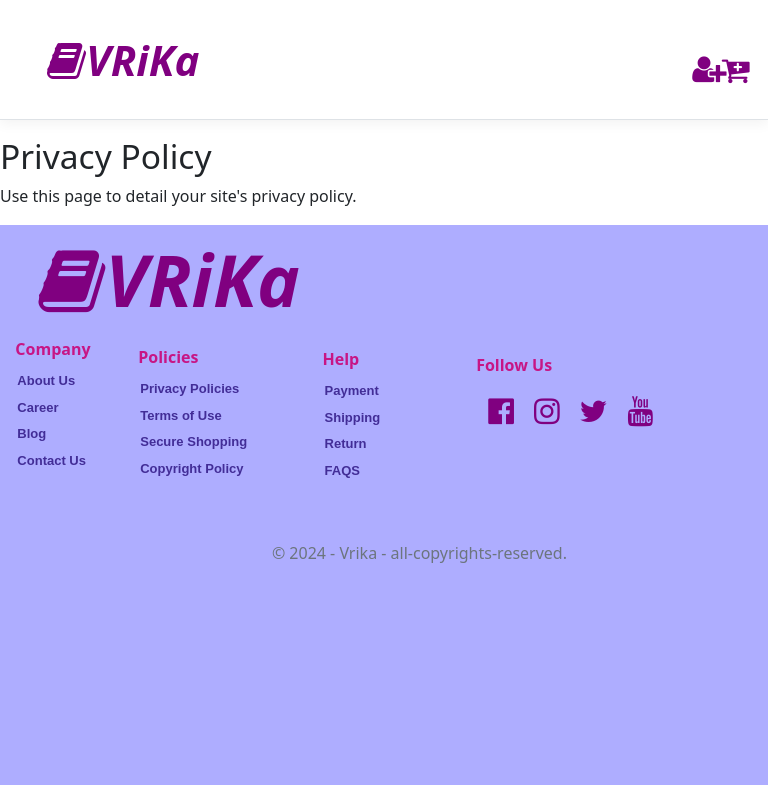
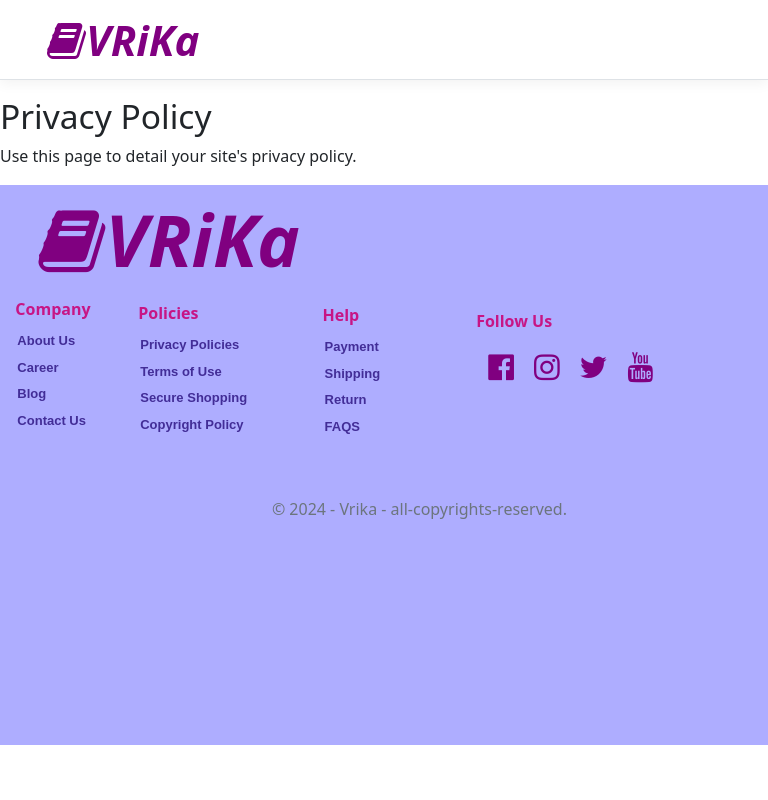
Before and after one commit to sahilsx/Vrika, an ASP.NET Core app: page /Home/Privacy in a window 768 px wide. Run offline with ASP.NET Core 8, Linux system fonts and the light colour scheme; style sheets or scripts are compiled from the project's sources; some libraries are stand-ins or nearby versions.

Commit message:
responsive commit

```diff
--- a/Vrika/Views/Shared/_Layout.cshtml
+++ b/Vrika/Views/Shared/_Layout.cshtml
@@ -21,33 +21,23 @@
 
 </head>
 <body>
-    <header >
+    <header>
         <nav class="navbar navbar-expand-sm navbar-toggleable-sm  border-bottom box-shadow mb-3">
             <div class="container-fluid">
 
                 <a class="title" asp-area="" asp-controller="Home" asp-action="Index"> <i class="fa fa-book" aria-hidden="true"></i>VRiKa</a>
-                <button class="navbar-toggler" type="button" data-bs-toggle="collapse" data-bs-target=".navbar-collapse" aria-controls="navbarSupportedContent"
-                        aria-expanded="false" aria-label="Toggle navigation">
-                    <span class="navbar-toggler-icon"></span>
+                <button class="navbar-toggler" type="button" data-bs-toggle="collapse" data-bs-target="#navbarContent" aria-controls="navbarContent" aria-expanded="false" aria-label="Toggle navigation">
+                    <span class="navbar-toggler-icon"><i class="fa fa-bars" aria-hidden="true"></i></span>
                 </button>
-                <div class="navbar-collapse collapse d-sm-inline-flex justify-content-between">
                 <ul class="navbar-nav flex-grow-1">
-                        <form action="" method="post">
+                        <form class="form" action="" method="post">
                             <input class="search" type="search" placeholder="search books | Authors" required>
                             <br>
                             <button class="btn-search" type="submit"><i class="fa fa-search" aria-hidden="true"></i> </button>
                         </form>
-
-
-
                <div class="d-flex align-items-center">
-
-
-                            @if (signInManager.IsSignedIn(User))
-                            {
+                   @if (signInManager.IsSignedIn(User)){
                      <div class="me-3 nsp ">
-
-
                            <li class="nav-item lmn dropdown">
                             <a class="nav-link dropdown-toggle" href="#" id="navbarDropdown" role="button" data-bs-toggle="dropdown" aria-expanded="false">
                                 <img class="pr" src="~/css/man_4140048.png" alt="Avatar">    @User?.Identity?.Name
@@ -58,56 +48,61 @@
 
                                 <li><a class="dropdown-item" asp-area="" asp-controller="Ship" asp-action="Order"><i class="fa fa-truck" aria-hidden="true"></i> My Orders</a></li>
                                 <li>
-                                <a class="dropdown-item" asp-area="" asp-controller="Register" asp-action="Logout"> <i class="fa fa-shopping-bag" aria-hidden="true"></i> My Wishlist</a></li>
+                                    <a class="dropdown-item" asp-area="" asp-controller="Register" asp-action="Logout"> <i class="fa fa-shopping-bag" aria-hidden="true"></i> My Wishlist</a>
+                                </li>
                                 <li><a class="dropdown-item" asp-area="" asp-controller="Register" asp-action="Logout"><i class="fa fa-sign-out" aria-hidden="true"></i>       logout</a></li>
-
-
                             </ul>
                              </li>
-
                      </div>
-
-                    <div class="dp">
-                        <button class="dropbtn"><i class="fa fa-bars" aria-hidden="true"></i></button>
-                        <div class="dropdown-content">
-                            <a class="dropdown-item" asp-area="" asp-controller="Register" asp-action="Profile"><i class="fa fa-address-book" aria-hidden="true"></i>  Account Details</a>
-                            <a class="dropdown-item" asp-area="" asp-controller="Register" asp-action="Logout"><i class="fa fa-truck" aria-hidden="true"></i> My Orders</a>
-                            <a class="dropdown-item" asp-area="" asp-controller="Register" asp-action="Logout"><i class="fa fa-sign-out" aria-hidden="true"></i>       logout</a>
-                        </div>
-                    </div>
-
-
-
-
                    }
-
+                      else {
+                    <li class="nav-item loogin">
+                        <a class="navs" asp-area="" asp-controller="Register" asp-action="Login"><i class="fa fa-user-plus" aria-hidden="true"></i></a>
+                    </li> }
+            <div class="collapse navbar-collapse wowzah " id="navbarContent">
+                            @if (signInManager.IsSignedIn(User))
+                            {
+                    <ul class="buaj">
+                        <li class="">
+                            <a class="" asp-area="" asp-controller="Register" asp-action="Profile"><i class="fa fa-address-book" aria-hidden="true"></i> Account Details</a>
+                        </li>
+                        <li class="">
+                            <a class="" asp-area="" asp-controller="Register" asp-action="Logout"><i class="fa fa-plus-square" aria-hidden="true"></i> My Booklist</a>
+                        </li>
+                        <li class="">
+                            <a class="" asp-area="" asp-controller="Ship" asp-action="Order"><i class="fa fa-truck" aria-hidden="true"></i> My Orders</a>
+                        </li>
+                        <li class="">
+                            <a class="" asp-area="" asp-controller="Register" asp-action="Logout"><i class="fa fa-shopping-bag" aria-hidden="true"></i> My Wishlist</a>
+                        </li>
+                        <li class="">
+                            <a class="" asp-area="" asp-controller="Register" asp-action="Logout"><i class="fa fa-sign-out" aria-hidden="true"></i> Logout</a>
+                        </li>
+                    </ul>
+                            }
                             else
                             {
-                            <li class="nav-item">
-                                <a class="navs" asp-area="" asp-controller="Register" asp-action="Login"><i class="fa fa-user-plus" aria-hidden="true"></i></a>
+                    <ul class="">
+                        <li class="login">
+                            <a class="" asp-area="" asp-controller="Register" asp-action="Login"><i class="fa fa-user-plus" aria-hidden="true"></i> Login</a>
                         </li>
-
+                    </ul>
                             }
-
             </div>
-
-
-                        @if (signInManager.IsSignedIn(User))
+              @if (signInManager.IsSignedIn(User)){
+                  if (User.IsInRole("Admin"))
                             {
-                        if(User.IsInRole("Admin"))
-                        {
-
                     <a class="btn btn-primary lmn" asp-area="" asp-controller="Home" asp-action="Admin">ADMIN</a>
-
-
                   }
 
 
               }
-                        else
-                        {
+              else{ }
 
-                        }
+            <p class="panel"> | </p>
+            <li class="nav-item cart">
+                <a class="navs1  " asp-area="" asp-controller="" asp-action=""><i class="fa fa-cart-plus" aria-hidden="true"></i></a>
+            </li>
 
 
 
@@ -118,11 +113,6 @@
 
 
 
-                        <p class="panel"> | </p>
-                        <li class="nav-item">
-                            <a class="navs1" asp-area="" asp-controller="" asp-action=""><i class="fa fa-cart-plus" aria-hidden="true" ></i></a>
-                        </li>
-
 
 
 
@@ -351,41 +332,40 @@
     /* Dropdown container */
 
 
-    /*TOP NAVBAR*/
-    .navbar{
+    /TOP NAVBAR/
+    .navbar {
         background-color: white;
-        height:15vh;
+        height: 15vh;
+    }
 
-      }
-      header{
+    header {
         /*position: sticky;
                 top: 0;*/
-
     }
 
 
 
-    .title{
-        color:purple;
-        font-style:italic;
-        font-weight:900;
-        font-size:42px;
-        margin-top:0px;
-        text-decoration:none;
-        margin-left:35px;
+    .title {
+        color: purple;
+        font-style: italic;
+        font-weight: 900;
+        font-size: 42px;
+        margin-top: 0px;
+        text-decoration: none;
+        margin-left: 35px;
     }
 
 
 
 
     .navs {
-        position:absolute;
-        display:flex;
-        float:right;
-        right:5.4%;
-        text-decoration:none;
+        position: absolute;
+        display: flex;
+        float: right;
+        right: 5.4%;
+        text-decoration: none;
         font-family: 'Franklin Gothic Medium', 'Arial Narrow', Arial, sans-serif;
-        font-size:30px;
+        font-size: 30px;
         margin-top: -6px;
         color: purple;
     }
@@ -398,18 +378,24 @@
         text-decoration: none;
         font-family: 'Franklin Gothic Medium', 'Arial Narrow', Arial, sans-serif;
         font-size: 30px;
-        margin-top: 7px;
-        color:purple;
+        margin-top: 0px;
+        color: purple;
     }
 
+    .navbar-toggler {
+        position:absolute;
+        color: blue;
+        font-size: 2.5rem;
+        top: 15px;
+        right:5%;
+    }
 
-
-    .panel{
-    position:absolute;
-    right:4.7%;
-    color:cadetblue;
-    font-size:x-large;
-
+    .panel {
+        position: absolute;
+        right: 4.7%;
+        top:30px;
+        color: cadetblue;
+        font-size: x-large;
     }
 
     /* Dropdown container */
@@ -568,32 +519,25 @@
         display: inline-block;
         text-decoration: none;
         width: 120px;
-        margin:3px -30px;
-        font-weight:700;
-
-
-    }
-    .company{
-        margin-top:10px;
-
-
-
+        margin: 3px -30px;
+        font-weight: 700;
     }
 
-    .company li{
+    .company {
+        margin-top: 10px;
+    }
+
+        .company li {
             list-style-type: none;
+        }
 
-    }
-    .foot{
-   margin-left:2%;
-
-
-
+    .foot {
+        margin-left: 2%;
     }
 
     .foot2 {
         margin-left: 18%;
-       margin-top:-152px
+        margin-top: -152px
     }
 
     .foot3 {
--- a/Vrika/wwwroot/css/site.css
+++ b/Vrika/wwwroot/css/site.css
@@ -20,260 +20,33 @@
 body {
   margin-bottom: 60px;
 }
-@media screen and (max-width: 1100px) {
-    .dropdown{
-        display:none
+
+@media (min-width: 768px) {
+
+    .login {
+        display: none;
     }
-    .search{
-        display:none;
+    .buaj{
+        display: none;
+    }
+}
 
+
+@media (max-width: 1260px) {
+    .form{
+        display: none;
     }
-    .btn-search {
+    .loogin {
+        display: none;
+    }
+    .cart{
         display: none;
     }
     .panel {
         display: none;
     }
-
-}
-@media screen and (max-width: 900px) {
-
-    .navbar1 ul li a {
-        display:none;
-    }
-    .navbar1 ul li {
-        display: none;
-    }
-    .navbar1 ul {
+    .nsp {
         display: none;
     }
 
-
-
 }
-@media screen and (max-width: 920px) {
-    .middle {
-        display:none;
-    }
-
-
-
-
-}
-@media screen and (max-width: 950px) {
-    .ofx {
-
-        width: 98%;
-
-
-    }
-        .ofx a {
-
-
-        }
-        .ofx h1 {
-
-        }
-    .container a {
-        font-size: 7px;
-        font-weight: 300;
-    }
-    .offers{
-        width:80%;
-
-
-
-
-    }
-
-
-}
-@media all and (max-width: 920px) {
-  .ftr{
-
-
-
-  }
-    .hd {
-        margin-top: 10px
-    }
-  .foot{
-   margin-bottom:20px;
-
-
-
-  }
-
-
-    .company {
-       display:block;
-
-    }
-
-
-    .ftr {
-        background-color: #ceceff;
-        height: 90vh;
-        margin-top: -15px;
-        margin-bottom: -60px;
-    }
-
-
-
-    .vk {
-        color: purple;
-        font-style: italic;
-        font-weight: 900;
-        font-size: 72px;
-        margin: auto 5%;
-        text-decoration: none;
-    }
-
-    .hd {
-        display: inline;
-        color: mediumvioletred;
-        display: inline;
-        position: relative;
-        top: 5px;
-        font-weight: 900;
-    }
-
-    .company li a {
-        list-style-type: none;
-        font-size: small;
-        font-family: sans-serif;
-        color: #422d97;
-        display: inline-block;
-        text-decoration: none;
-        width: 120px;
-        margin: 3px -30px;
-        font-weight: 700;
-    }
-
-    .company {
-        margin-top: 10px;
-    }
-
-        .company li {
-            list-style-type: none;
-        }
-
-    .foot {
-        margin-left: 2%;
-    }
-
-    .foot2 {
-        margin-left: 12%;
-        margin-top: -20px
-    }
-
-
-
-    .foot4 {
-        margin-left: 32%;
-    }
-
-    .ilogo li {
-        list-style-type: none;
-    }
-
-        .ilogo li a {
-            color: purple;
-            font-size: 40px;
-            font-weight: 700;
-            padding: 3px 30px;
-            margin-left: -20px;
-        }
-
-    .ilogo {
-        display: flex;
-        margin: 15px 0px;
-        margin-left: -20px;
-    }
-
-    .ct {
-        margin-left: 0%;
-        margin-top: 35%;
-    }
-
-        .ct a {
-            text-decoration: none;
-            color: #6c757d;
-        }
-
-
-
-
-
-
-}
-
-
-
-
-
-
-
-
-
-@media all and (max-width:1150px) {
-
-
-
-
-
-
-    /* Adjust styles for other elements as needed */
-}
-@media screen and (max-width: 768px)  {
-    .dp {
-        display: inline-block!important;
-
-    }
-}
-.dp {
-    position: absolute;
-    display: none;
-    left: 1%;
-}
-
-/* Dropdown button */
-.dropbtn {
-    color: purple;
-    background-color: white;
-    font-size: 26px;
-    border: none;
-    cursor: pointer;
-}
-
-/* Dropdown content */
-.dropdown-content {
-    display: none;
-    position: absolute;
-    background-color: #f9f9f9;
-    min-width: 160px;
-    box-shadow: 0px 8px 16px 0px rgba(0,0,0,0.2);
-    z-index: 1;
-}
-
-    /* Links inside the dropdown */
-    .dropdown-content a {
-        color: black;
-        padding: 12px 16px;
-        text-decoration: none;
-        display: block;
-    }
-
-        /* Change color of dropdown links on hover */
-        .dropdown-content a:hover {
-            background-color: #ddd;
-        }
-
-/* Show the dropdown menu on hover */
-.dp:hover .dropdown-content {
-    display: block;
-}
-
-/* Style the dropdown button when dropdown is active */
-.dropdown:hover .dropbtn {
-}
```
Also changed, not shown: other parts of Vrika/Views/Shared/_Layout.cshtml (+62 -133 lines), 12 other files. Lines whose indentation alone changed are shown as unchanged.
